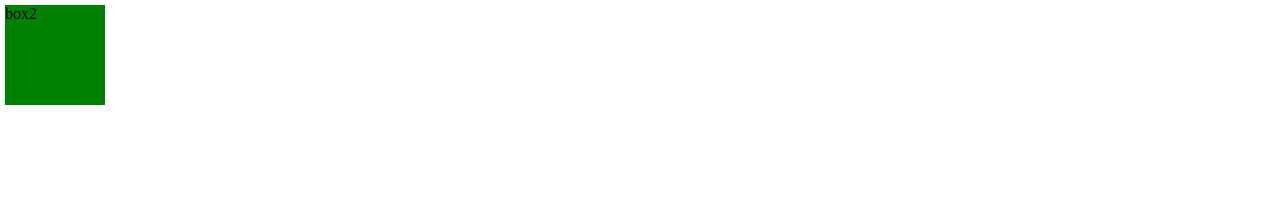
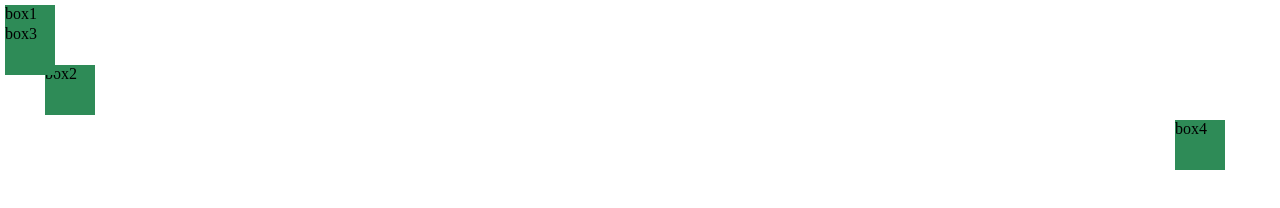
Before and after one commit to shreema01/CSS-5, a plain HTML site: page index.html in a window 1280 px wide. Drawn offline with Linux system fonts and the light colour scheme.

Commit message:
modification

```diff
--- a/index.html
+++ b/index.html
@@ -3,7 +3,7 @@
 <head>
     <title>CSS-5</title>
     <style>
-        *{
+        /* *{
             margin:0;
             padding:0;
         }
@@ -11,20 +11,90 @@
             height:100px;
             width:100px;
             margin:5px;
-            background-color: green;
+            background-color: green; */
             /* display:block;
             display:inline; */
-            display:inline-block;
+            /* display:inline-block;
         }
         #box1{
             display:none;
-        }
+        } */
+         /* *{
+            margin:0;
+            padding:0;
+            font-size:10px;
+         }
+         #first{
+            height:200px;
+            width:200px;
+            background-color: red;
+            font-size:10px;
+         }
+         #second{
+            height:50%;
+            width:50%;
+            background-color:purple;
+            font-size:2.5em;
+            font-size:2.5rem;
+         } */
+          /* *{
+            margin:0;
+            padding:0;
+
+          }
+          #first{
+            width:50vw;
+            height:50vh;
+            background-color: aqua;
+          } */
+           *{
+            margin:0;
+            padding:0;
+           }
+           .box{
+            height:50px;
+            width:50px;
+            background-color: seagreen;
+            margin:5px;
+           }
+           #box1{
+            position:static;
+           }
+           #box2{
+            position:relative;
+            top:5px;
+            left:40px;
+           }
+           #box3{
+            position:absolute;
+            top:20px;
+           }
+           #box4{
+            position:fixed;
+            right:50px;
+           }
     </style>
 
 </head>
 <body>
-    <div id="box1" class="box">box1</div>
-    <div id="box2" class="box">box2</div>
+    <!-- body text -->
+    <!-- <div id="box1" class="box">box1</div>
+    <div id="box2" class="box">box2</div> -->
+
+    <!-- Relative unit(percentage) -->
+     <!-- <div id="first">first
+        <div id="second">
+            second
+        </div>
+     </div> -->
+
+    <!-- <div id="first">
+        first div
+    </div> -->
+   <div id="box1" class="box">box1</div>
+   <div id="box2" class="box">box2</div>
+   <div id="box3" class="box">box3</div>
+   <div id="box4" class="box">box4</div>
 
 
 </body>
```
